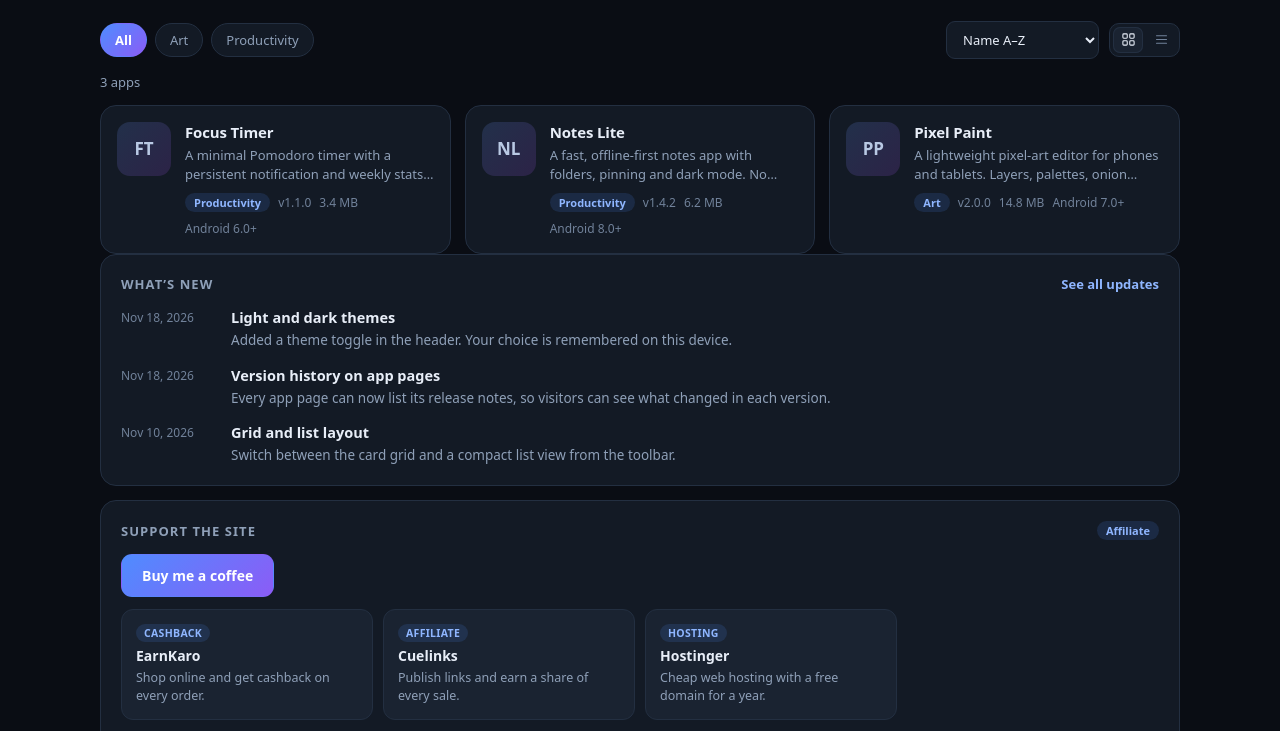
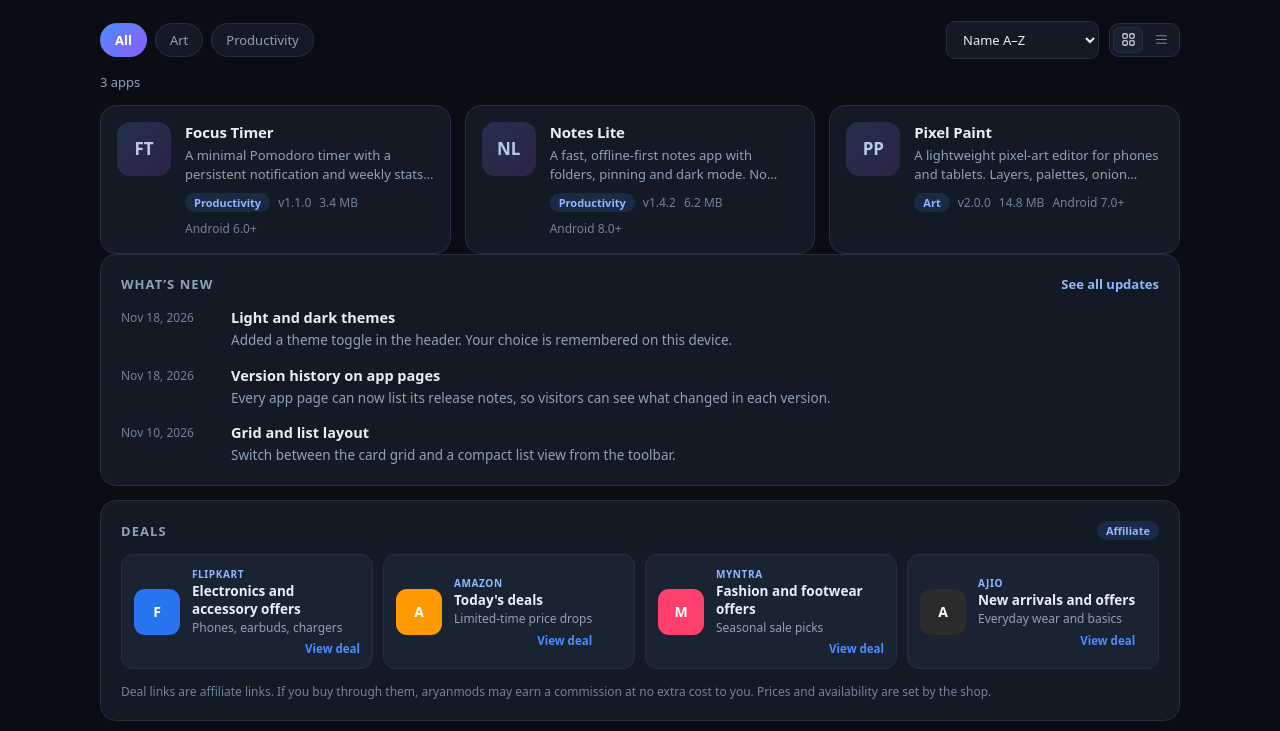
Before and after one commit to aryan-1cyber/aryanmods, a plain HTML site: page index.html in a window 1280 px wide. Shown: the part 187-918 px from the top of the page. Drawn offline with Linux system fonts and the light colour scheme.

Commit message:
Add files via upload

```diff
--- a/assets/app.js
+++ b/assets/app.js
@@ -410,6 +410,67 @@ function initOffers() {
   }
 }
 
+/* --------------------------------- deals -------------------------------- */
+
+function initDeals() {
+  const section = document.getElementById('deals');
+  const grid = document.getElementById('dealsGrid');
+  if (!section || !grid) return;
+
+  const cfg = window.DEALS || {};
+  const items = (Array.isArray(cfg.items) ? cfg.items : []).filter(
+    (d) => d && /^https?:\/\//i.test(String(d.url || ''))
+  );
+
+  if (!cfg.enabled || !items.length) {
+    section.remove();
+    return;
+  }
+
+  const title = document.getElementById('dealsTitle');
+  if (title && cfg.title) title.textContent = cfg.title;
+
+  const initials = (name) =>
+    String(name || '?')
+      .trim()
+      .split(/\s+/)
+      .map((w) => w.charAt(0))
+      .join('')
+      .slice(0, 2)
+      .toUpperCase();
+
+  grid.innerHTML = items
+    .map((d) => {
+      const mark = /^https?:\/\//i.test(String(d.image || ''))
+        ? `<img src="${esc(d.image)}" alt="" loading="lazy" referrerpolicy="no-referrer">`
+        : `<span class="deal-mark" style="background:${esc(d.accent || '#2b3550')}">${esc(initials(d.merchant))}</span>`;
+
+      return `
+      <a class="deal" href="${esc(d.url)}" target="_blank" rel="sponsored nofollow noopener noreferrer">
+        ${mark}
+        <span class="deal-body">
+          <span class="deal-tag">${esc(d.merchant || 'Deal')}</span>
+          <strong>${esc(d.title || '')}</strong>
+          ${d.note ? `<span class="deal-note">${esc(d.note)}</span>` : ''}
+          <span class="deal-foot">
+            ${d.price ? `<span class="deal-price">${esc(d.price)}</span>` : ''}
+            ${d.was ? `<span class="deal-was">${esc(d.was)}</span>` : ''}
+            <span class="deal-cta">View deal</span>
+          </span>
+        </span>
+      </a>`;
+    })
+    .join('');
+
+  section.hidden = false;
+
+  const disclosure = document.getElementById('dealsDisclosure');
+  if (disclosure && cfg.disclose) {
+    disclosure.textContent = cfg.disclose;
+    disclosure.hidden = false;
+  }
+}
+
 /* --------------------------------- boot -------------------------------- */
 
 applyBrand();
@@ -419,6 +480,7 @@ initList();
 initDetail();
 initRequestForm();
 initOffers();
+initDeals();
 
 if (!document.title.includes(SITE.name) && document.getElementById('grid')) {
   document.title = `${SITE.name} — App Downloads`;
--- a/assets/style.css
+++ b/assets/style.css
@@ -670,6 +670,93 @@ main { flex: 1; padding-bottom: 64px; }
 
 .offer-note { font-size: 12.5px; line-height: 1.45; color: var(--muted); }
 
+/* ------------------------------- deals ---------------------------------- */
+
+.deals {
+  display: grid;
+  grid-template-columns: repeat(auto-fill, minmax(240px, 1fr));
+  gap: 10px;
+  margin-top: 12px;
+}
+
+.deal {
+  display: flex;
+  align-items: center;
+  gap: 12px;
+  padding: 12px;
+  border: 1px solid var(--border);
+  border-radius: 12px;
+  background: var(--surface-2);
+  transition: border-color 0.15s, transform 0.15s;
+}
+
+.deal:hover { border-color: #34496a; transform: translateY(-1px); }
+
+.deal-mark,
+.deal img {
+  flex-shrink: 0;
+  width: 46px;
+  height: 46px;
+  border-radius: 11px;
+  display: flex;
+  align-items: center;
+  justify-content: center;
+  font-size: 14px;
+  font-weight: 700;
+  color: #fff;
+  object-fit: cover;
+}
+
+.deal-body {
+  display: flex;
+  flex-direction: column;
+  gap: 2px;
+  min-width: 0;
+}
+
+.deal-tag {
+  align-self: flex-start;
+  font-size: 10px;
+  font-weight: 700;
+  letter-spacing: 0.06em;
+  text-transform: uppercase;
+  color: var(--pill-text);
+}
+
+.deal strong {
+  font-size: 13.5px;
+  font-weight: 650;
+  line-height: 1.3;
+}
+
+.deal-note {
+  font-size: 12px;
+  color: var(--muted);
+  line-height: 1.35;
+}
+
+.deal-foot {
+  display: flex;
+  align-items: baseline;
+  gap: 7px;
+  margin-top: 3px;
+}
+
+.deal-price { font-size: 13px; font-weight: 700; color: var(--text); }
+
+.deal-was {
+  font-size: 11.5px;
+  color: var(--dim);
+  text-decoration: line-through;
+}
+
+.deal-cta {
+  margin-left: auto;
+  font-size: 11.5px;
+  font-weight: 650;
+  color: var(--accent);
+}
+
 /* ------------------------------ request form ---------------------------- */
 
 .form-grid {
```
